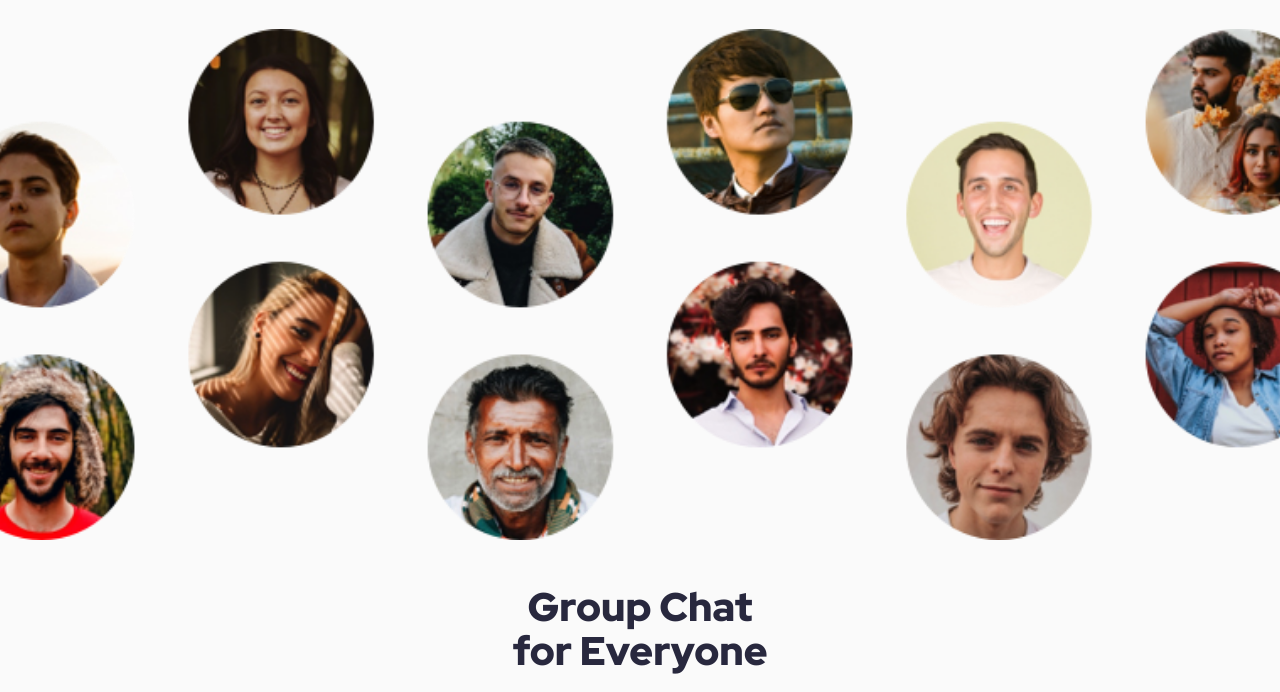
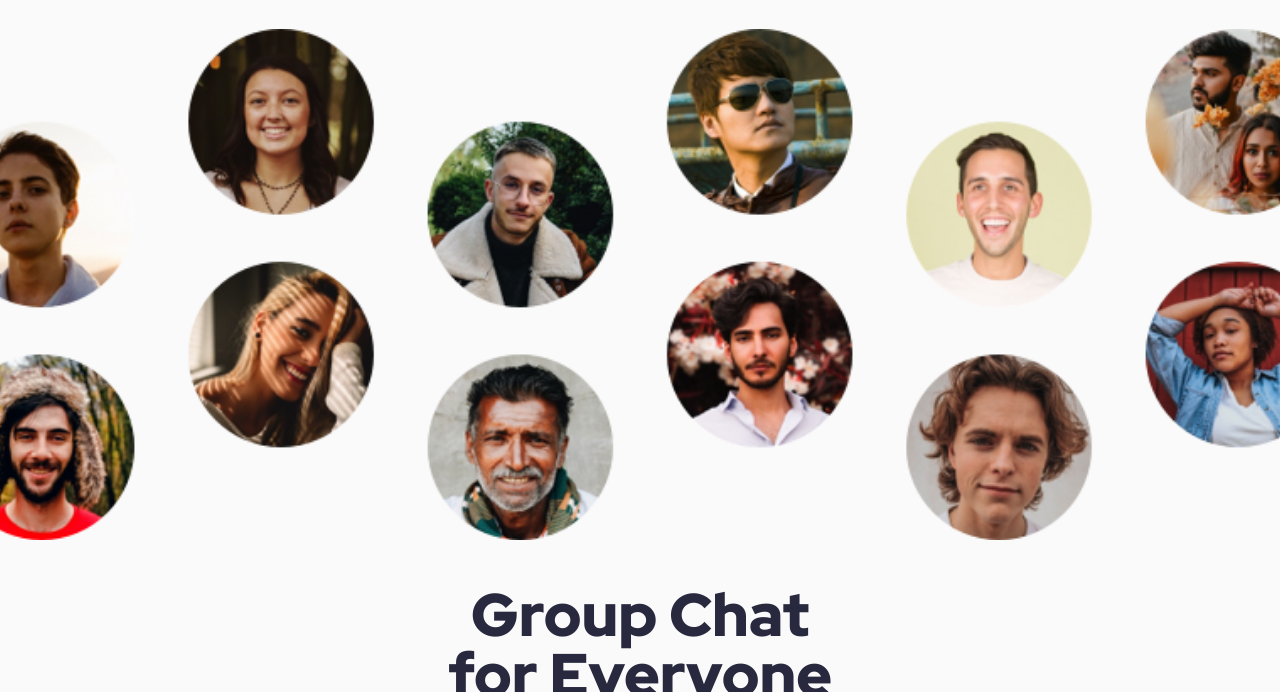
Before and after one commit to solvman/meet-landing-page, a plain HTML site: page index.html in a window 1280 px wide. Shown: the part 98-790 px from the top of the page. Drawn offline with Linux system fonts and the light colour scheme.

Commit message:
Clamp main heading

```diff
--- a/style.css
+++ b/style.css
@@ -130,9 +130,32 @@ body {
 }
 
 h1 {
-  font-size: var(--font-size-lg);
+  font-size: clamp(
+    var(--font-size-lg),
+    2.0229rem + 2.0356vw,
+    var(--font-size-xl)
+  );
+  line-height: clamp(
+    var(--line-height-lg),
+    2.5115rem + 1.0178vw,
+    var(--line-height-xl)
+  );
   font-weight: var(--font-weight-black);
-  line-height: var(--line-height-lg);
+}
+
+@media screen and (min-width: 768px) {
+  h1 {
+    font-size: clamp(
+      var(--font-size-xl),
+      1.8571rem + 2.381vw,
+      var(--font-size-xxl)
+    );
+    line-height: clamp(
+      var(--line-height-xl),
+      1.8571rem + 2.381vw,
+      var(--line-height-xxl)
+    );
+  }
 }
 
 h2 {
@@ -239,7 +262,6 @@ footer {
   position: relative;
   background-image: url("/assets/mobile/image-footer.jpg");
   background-repeat: no-repeat;
-  /* background-position: center center; */
   background-size: cover;
 }
 
```
